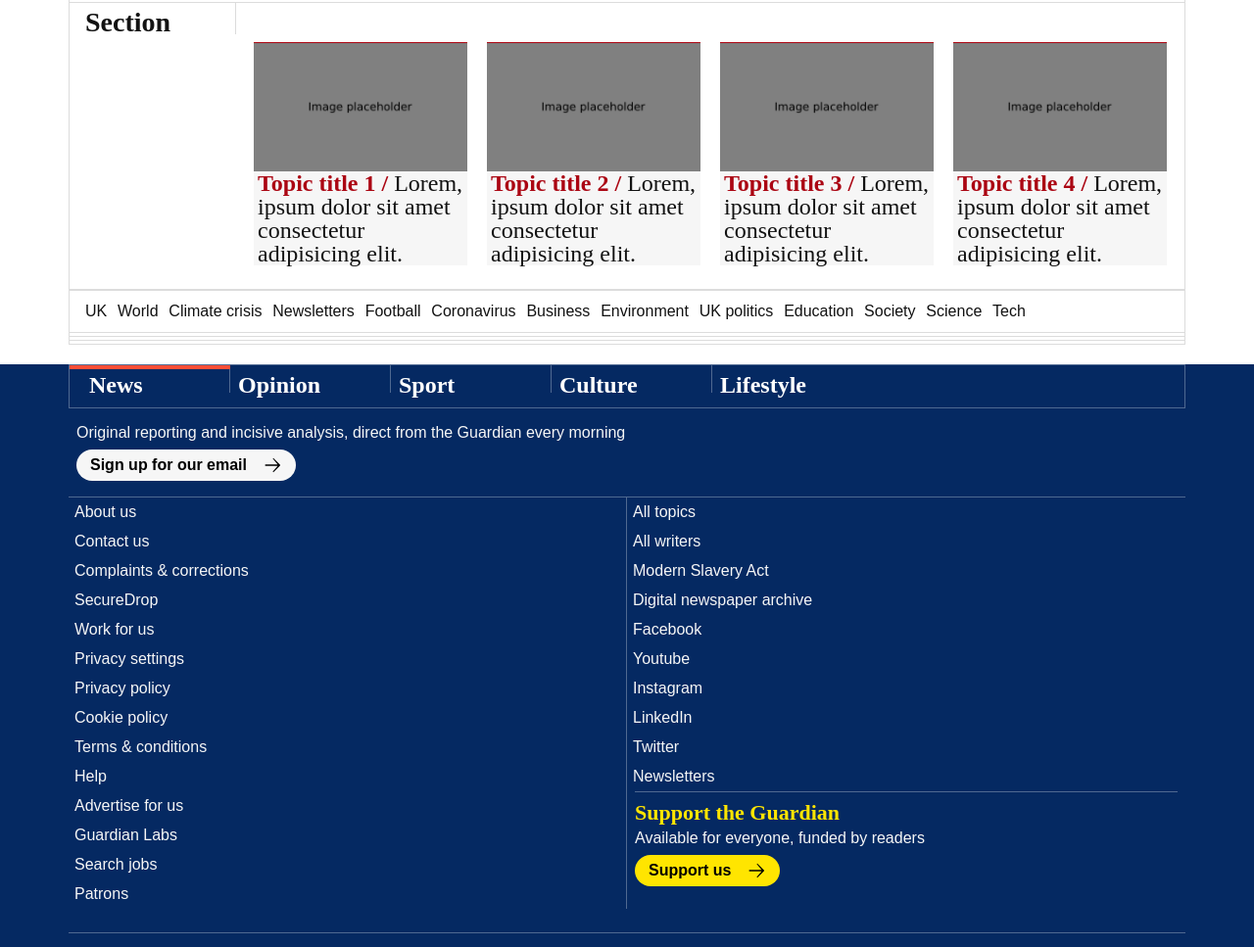
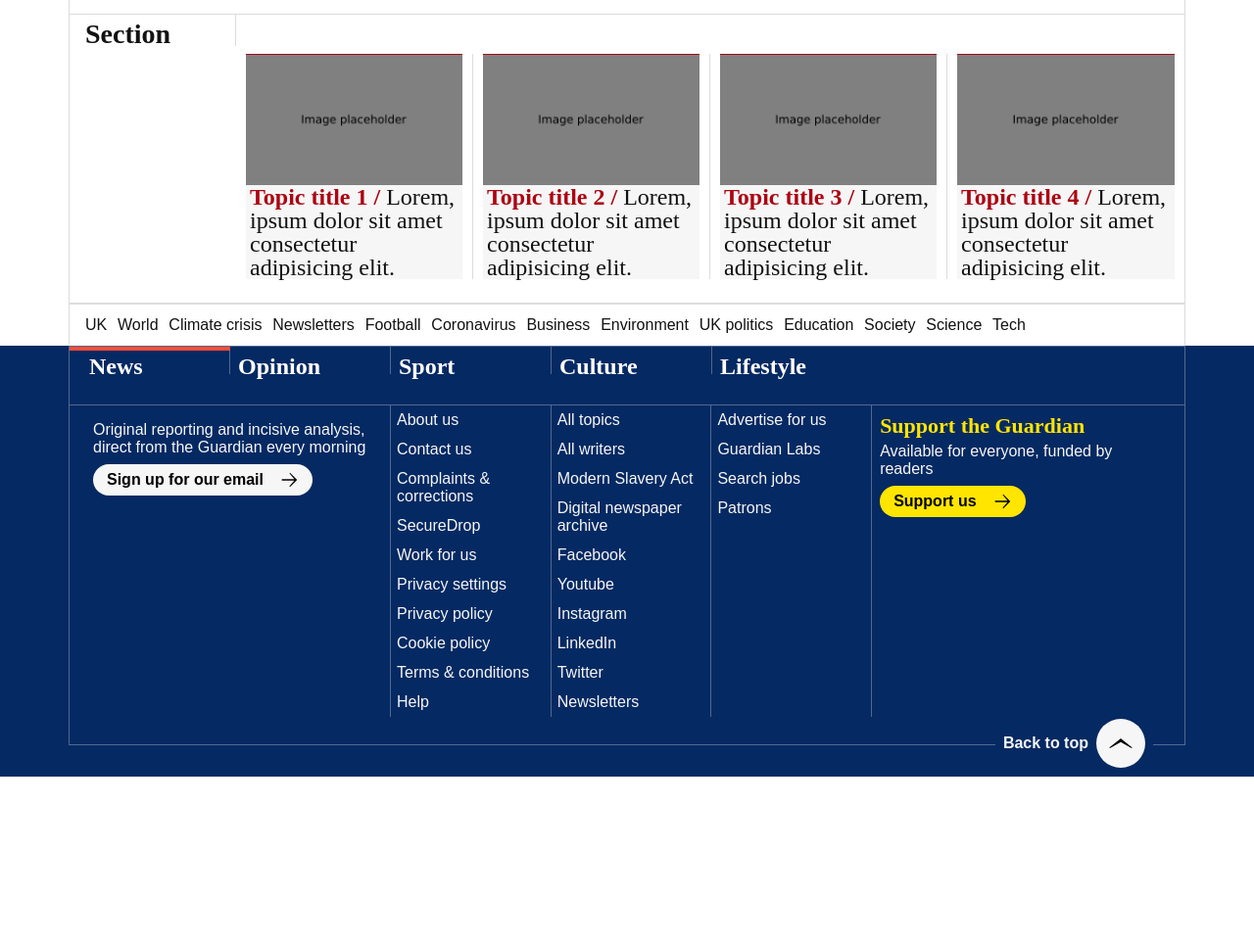
Before and after one commit to erickongdata/guardian, a website built with Vite: page index.html in a window 1280 px wide. Shown: the part 1045-2012 px from the top of the page at 98% size. After the commit the page ends 1838 px from the top, so only its background shows below. Built offline with nearby package versions, Linux system fonts and the light colour scheme.

Commit message:
Responsive footer, add back to top

```diff
--- a/index.html
+++ b/index.html
@@ -336,7 +336,7 @@
             <span class="section-title__sep"></span>
           </header>
           <div class="grid-small">
-            <a class="card" href="#">
+            <a class="card card-s" href="#">
               <div class="card__inner">
                 <img src="./src/images/placeholder.png" alt="" />
                 <div class="card__text">
@@ -348,7 +348,7 @@
                 </div>
               </div>
             </a>
-            <a class="card" href="#">
+            <a class="card card-s" href="#">
               <div class="card__inner">
                 <img src="./src/images/placeholder.png" alt="" />
                 <div class="card__text">
@@ -360,7 +360,7 @@
                 </div>
               </div>
             </a>
-            <a class="card" href="#">
+            <a class="card card-s" href="#">
               <div class="card__inner">
                 <img src="./src/images/placeholder.png" alt="" />
                 <div class="card__text">
@@ -391,7 +391,7 @@
     <footer>
       <nav>
         <div class="container">
-          <ul class="nav-topics">
+          <ul class="nav-topics nav-topics--footer">
             <li>
               <a href="#">UK</a>
             </li>
@@ -432,7 +432,6 @@
               <a href="#">Tech</a>
             </li>
           </ul>
-          <div class="nav-topics__border"></div>
         </div>
       </nav>
       <div class="footer-wrapper">
@@ -604,6 +603,23 @@
                 </svg>
               </button>
             </div>
+            <a class="back-to-top" href="#top">
+              <span class="back-to-top__text">Back to top</span>
+              <span class="back-to-top__icon">
+                <span>
+                  <svg
+                    width="24"
+                    height="18"
+                    viewBox="0 0 24 18"
+                    class="back-to-top__arrow"
+                  >
+                    <path
+                      d="m.4 15.3 10.5-8.4L12 6l1.1.9 10.5 8.4-.5.7L12 9.7.9 16l-.5-.7z"
+                    ></path>
+                  </svg>
+                </span>
+              </span>
+            </a>
           </div>
           <div class="footer-bottom"></div>
         </div>
--- a/src/styles/index.scss
+++ b/src/styles/index.scss
@@ -40,6 +40,10 @@
 
   &--white {
     background-color: map-get($map: $colors, $key: 'brightness-97');
+
+    &:hover {
+      background-color: map-get($map: $colors, $key: 'brightness-97');
+    }
   }
 }
 
@@ -204,11 +208,8 @@
 
   &--footer {
     border-bottom: 1px solid map-get($map: $colors, $key: 'brand-pastel');
-    padding-bottom: 0.5rem;
-
-    @include md {
-      padding-bottom: 0;
-    }
+    padding-bottom: 1rem;
+    margin-top: 0;
   }
 
   &__separator {
@@ -264,12 +265,16 @@
     font-size: 0.875rem;
 
     @include sm {
-      font-size: $step--1;
+      font-size: 1.25rem;
+    }
+
+    @include md {
+      font-size: 1.5rem;
     }
 
     @include lg {
       width: 10.25rem;
-      font-size: $step-0;
+      font-size: 1.5rem;
     }
 
     &:hover .top-banner-nav__bar {
@@ -387,10 +392,12 @@
   @include md {
     grid-template-columns: 2fr 1fr 1fr;
     grid-template-rows: 2fr 3fr;
+    padding: 0.5rem 0;
   }
 
   @include lg {
     margin-top: 2rem;
+    padding: 0.5rem 0;
   }
 
   &__block {
@@ -414,10 +421,12 @@
 
   @include md {
     grid-template-columns: repeat(4, 1fr);
+    padding: 0.5rem 0;
   }
 
   @include lg {
     margin-top: 2rem;
+    padding: 0.5rem 0;
   }
 }
 
@@ -526,6 +535,13 @@
       border-right: 1px solid map-get($map: $colors, $key: 'brightness-86');
     }
   }
+
+  &-s {
+    @include md {
+      padding-right: 0.625rem;
+      border-right: 1px solid map-get($map: $colors, $key: 'brightness-86');
+    }
+  }
 }
 
 .card-small {
@@ -571,15 +587,32 @@
 }
 
 .footer-grid {
+  position: relative;
   display: grid;
   grid-template-columns: 1fr 1fr;
-  padding-bottom: 1.5rem;
+  padding-bottom: 1.75rem;
   border-bottom: 1px solid map-get($map: $colors, $key: 'brand-pastel');
+
+  @include md {
+    grid-template-columns: 1fr 1fr 1fr 1.85fr;
+    padding-inline: 1rem;
+  }
+
+  @include xl {
+    grid-template-columns: 312px 1fr 1fr 1fr 1.85fr;
+    padding-inline: 1rem;
+    border-inline: 1px solid map-get($map: $colors, $key: 'brand-pastel');
+  }
 }
 
 .footer-signup {
   padding: 1rem 0.5rem;
-  grid-column: 1 / 3;
+  grid-column: 1 / -1;
+
+  @include xl {
+    grid-column: 1;
+    border-right: 1px solid map-get($map: $colors, $key: 'brand-pastel');
+  }
 }
 
 .footer-text {
@@ -605,15 +638,39 @@
   &__1 {
     border-right: 1px solid map-get($map: $colors, $key: 'brand-pastel');
     border-top: 1px solid map-get($map: $colors, $key: 'brand-pastel');
+
+    @include xl {
+      border-top: none;
+    }
   }
 
   &__2 {
     grid-row: 3;
     border-right: 1px solid map-get($map: $colors, $key: 'brand-pastel');
+
+    @include md {
+      border-top: 1px solid map-get($map: $colors, $key: 'brand-pastel');
+      grid-row: 2;
+      grid-column: 3;
+    }
+
+    @include xl {
+      border-top: none;
+      grid-row: 1;
+      grid-column: 4;
+    }
   }
 
   &__3 {
     border-top: 1px solid map-get($map: $colors, $key: 'brand-pastel');
+
+    @include md {
+      border-right: 1px solid map-get($map: $colors, $key: 'brand-pastel');
+    }
+
+    @include xl {
+      border-top: none;
+    }
   }
 }
 
@@ -621,6 +678,20 @@
   border-top: 1px solid map-get($map: $colors, $key: 'brand-pastel');
   margin-inline: 0.5rem;
   padding: 0.5rem 0;
+
+  @include md {
+    border-top: 1px solid map-get($map: $colors, $key: 'brand-pastel');
+    grid-row: 2;
+    grid-column: 4;
+    margin-inline: 0rem;
+    padding: 0.5rem 0.5rem;
+  }
+
+  @include xl {
+    border-top: none;
+    grid-row: 1;
+    grid-column: 5;
+  }
 
   &__title {
     font-family: $font-secondary;
@@ -635,3 +706,37 @@
   height: 2rem;
   width: 100%;
 }
+
+.back-to-top {
+  position: absolute;
+  display: flex;
+  align-items: center;
+  bottom: -2rem;
+  right: 2rem;
+  padding: 0.5rem;
+  background-color: map-get($map: $colors, $key: 'brand-main');
+  text-decoration: none;
+
+  &:hover &__text {
+    color: map-get($map: $colors, $key: 'highlight-main');
+  }
+
+  &:hover &__icon {
+    background-color: map-get($map: $colors, $key: 'highlight-main');
+  }
+
+  &__text {
+    font-weight: bold;
+    color: map-get($map: $colors, $key: 'brightness-97');
+  }
+
+  &__icon {
+    display: grid;
+    place-items: center;
+    margin-left: 0.5rem;
+    width: 50px;
+    height: 50px;
+    border-radius: 50%;
+    background-color: map-get($map: $colors, $key: 'brightness-97');
+  }
+}
```
